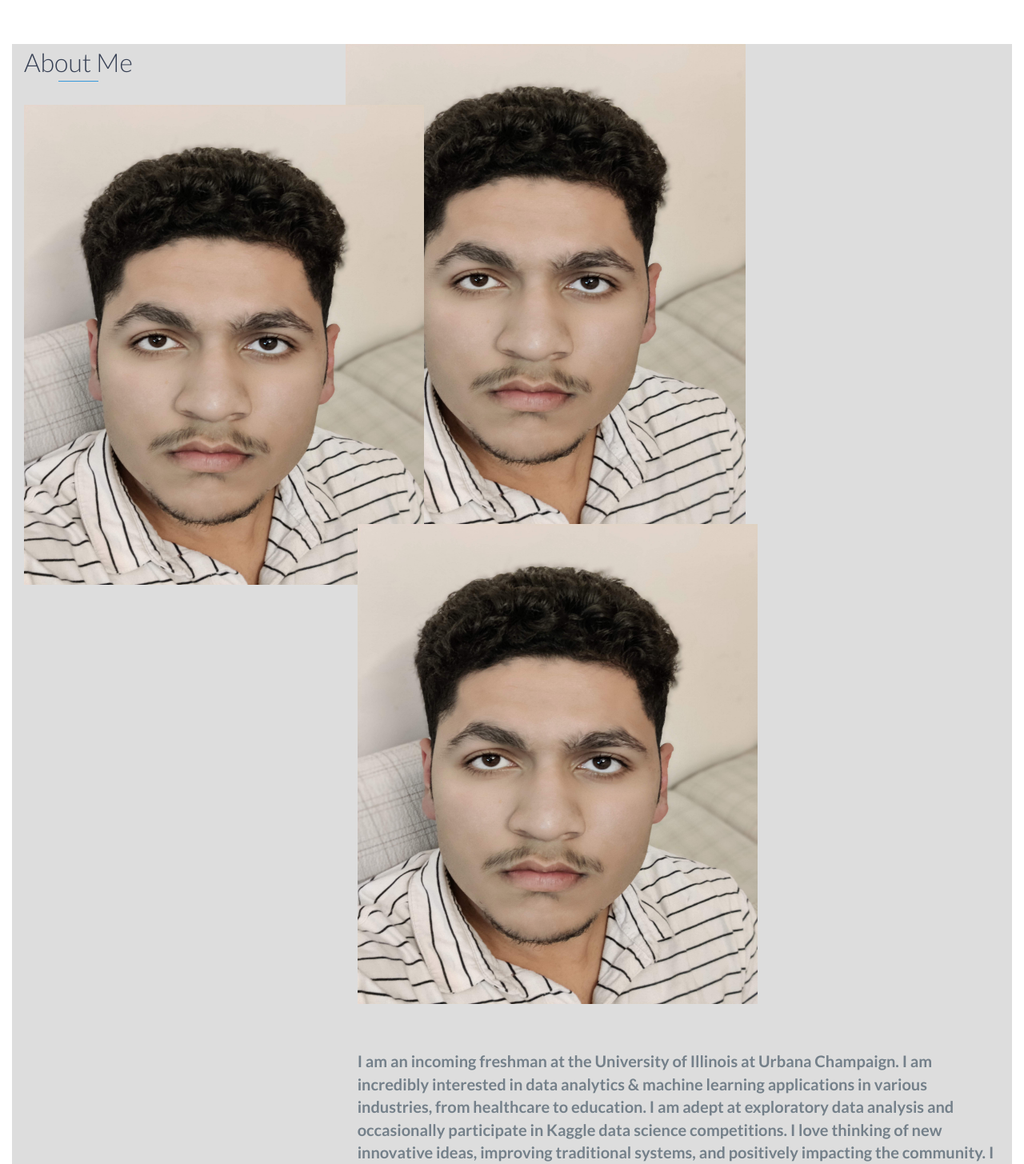
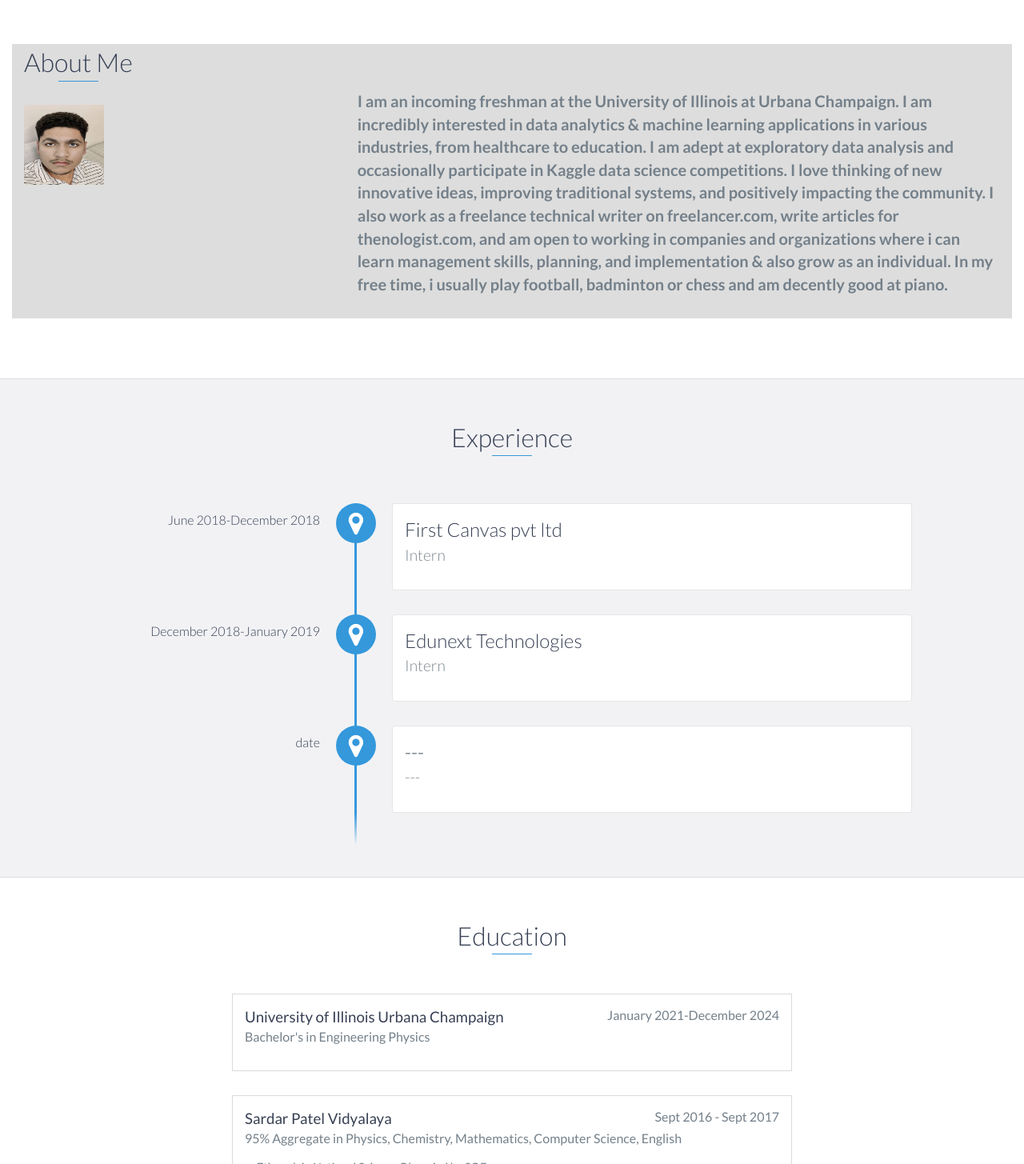
Before and after one commit to AyushSharma173/My_Portfolio, a website: page index.html in a window 1280 px wide. Shown: the part 820-2275 px from the top of the page at 80% size. Drawn offline with nearby package versions, Linux system fonts and the light colour scheme.

Commit message:
Update index.html

```diff
--- a/index.html
+++ b/index.html
@@ -71,11 +71,9 @@
                 <div class="col-md-4">
                     <h2 class="heading">About Me</h2>
 			<br>
-			<img src="images/me.jpg" alt="me" width="500" height="600">
+			<img src="images/me.jpg" alt="me" width="100" height="100">
                 </div>
-		    <img src="images/me.jpg" alt="me" width="500" height="600">
                 <div class="col-md-8">
-			<img src="images/me.jpg" alt="me" width="500" height="600">
                     <p><br><br>
          I am an incoming freshman at the University of Illinois at Urbana Champaign. I am incredibly interested in data analytics & machine learning applications in various industries, from healthcare to education.
 	 I am adept at exploratory data analysis and occasionally participate in Kaggle data science competitions. I love thinking of new innovative ideas, improving traditional systems, and positively impacting the community.
```
